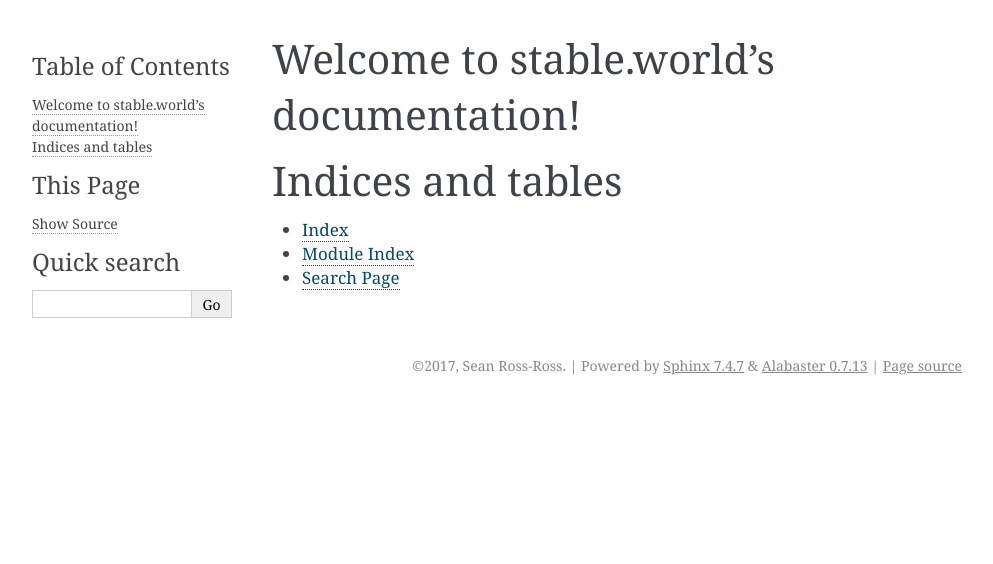
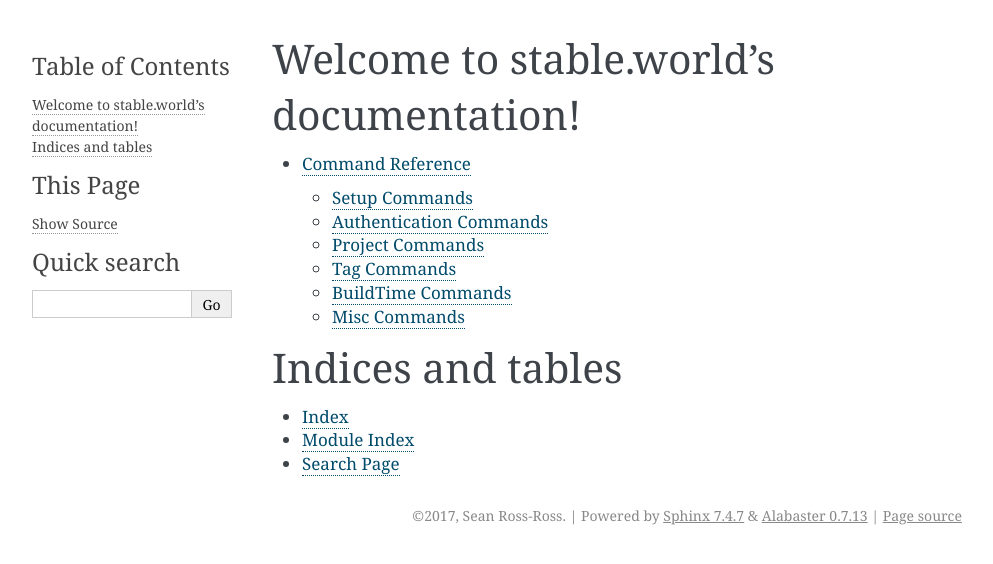
Before and after one commit to StableWorld/stable.world, a Sphinx documentation site: the page built from docs/index.rst, in a window 1280 px wide. Shown: the top 564 px of the page, without its empty margins (148-1141 px from the left). Built offline with Sphinx 7.4.7, drawn with Linux system fonts in a browser that asks for light colours; some of the changed lines change nothing that is shown.

Commit message:
updated docs

```diff
--- /dev/null
+++ b/docs/commands/index.rst
@@ -0,0 +1,122 @@
+Command Reference
+=================
+
+
+Setup Commands
+-----------------------
+
+These commands will help you get started with stable.world
+
+.. click:: stable_world.script:main
+   :prog: stable.world
+
+
+.. click:: stable_world.script:setup_circle
+   :prog: stable.world setup:circle
+
+
+.. click:: stable_world.script:setup_custom
+   :prog: stable.world setup:custom
+
+
+Authentication Commands
+-----------------------
+
+
+.. click:: stable_world.script:register
+   :prog: stable.world register
+
+
+.. click:: stable_world.script:login
+   :prog: stable.world login
+
+
+.. click:: stable_world.script:logout
+   :prog: stable.world logout
+
+
+.. click:: stable_world.script:token
+   :prog: stable.world token
+
+
+.. click:: stable_world.script:whoami
+   :prog: stable.world whoami
+
+
+Project Commands
+----------------
+
+These commands manipulate stable.world projects
+
+.. click:: stable_world.script:diff
+   :prog: stable.world diff
+
+
+.. click:: stable_world.script:list_cmd
+   :prog: stable.world list
+
+
+.. click:: stable_world.script:project
+   :prog: stable.world project
+
+
+.. click:: stable_world.script:project_cache_add
+   :prog: stable.world project:cache:add
+
+
+.. click:: stable_world.script:project_cache_remove
+   :prog: stable.world project:cache:remove
+
+
+.. click:: stable_world.script:project_create
+   :prog: stable.world project:create
+
+
+.. click:: stable_world.script:project_destroy
+   :prog: stable.world project:destroy
+
+
+Tag Commands
+------------
+
+.. click:: stable_world.script:tag_create
+   :prog: stable.world tag:create
+
+
+.. click:: stable_world.script:tag_list
+   :prog: stable.world tag:list
+
+
+.. click:: stable_world.script:tag_show
+   :prog: stable.world tag:show
+
+
+.. click:: stable_world.script:unpin
+   :prog: stable.world unpin
+
+BuildTime Commands
+------------------
+
+These commands can be used in your build script
+
+.. click:: stable_world.script:pin
+   :prog: stable.world pin
+
+.. click:: stable_world.script:unuse
+   :prog: stable.world unuse
+
+
+.. click:: stable_world.script:use
+   :prog: stable.world use
+
+
+.. click:: stable_world.script:using
+   :prog: stable.world using
+
+
+Misc Commands
+-------------
+
+
+.. click:: stable_world.script:info
+   :prog: stable.world info
--- a/docs/conf.py
+++ b/docs/conf.py
@@ -34,7 +34,9 @@
 extensions = ['sphinx.ext.autodoc',
     'sphinx.ext.todo',
     'sphinx.ext.coverage',
-    'sphinx.ext.viewcode']
+    'sphinx.ext.viewcode',
+    'sphinx_click.ext',
+    ]
 
 # Add any paths that contain templates here, relative to this directory.
 templates_path = ['_templates']
--- a/docs/index.rst
+++ b/docs/index.rst
@@ -1,15 +1,10 @@
-.. stable.world documentation master file, created by
-   sphinx-quickstart on Sat Jan 21 12:14:18 2017.
-   You can adapt this file completely to your liking, but it should at least
-   contain the root `toctree` directive.
-
 Welcome to stable.world's documentation!
 ========================================
 
 .. toctree::
    :maxdepth: 2
-   :caption: Contents:
 
+   commands/index
 
 
 Indices and tables
--- a/docs/requirements.txt
+++ b/docs/requirements.txt
@@ -1 +1,2 @@
 sphinx
+sphinx-click
```
Also changed, not shown: 1 other file.
